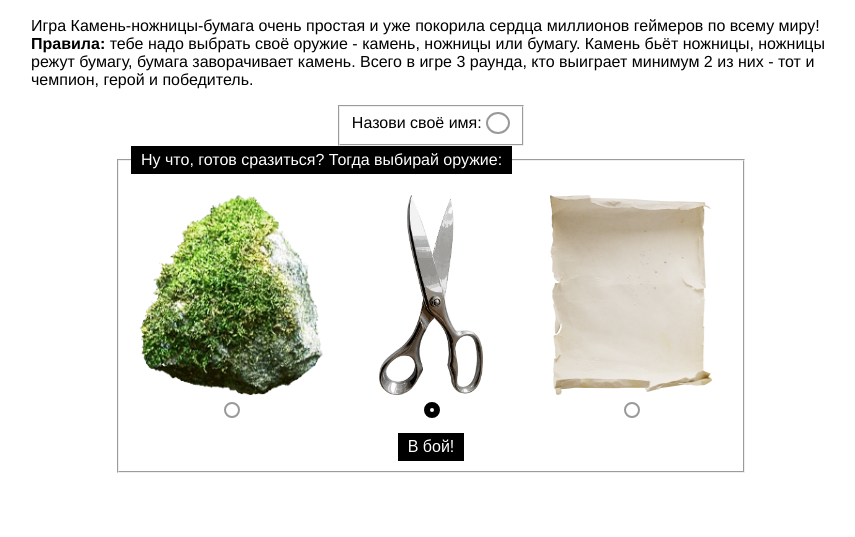
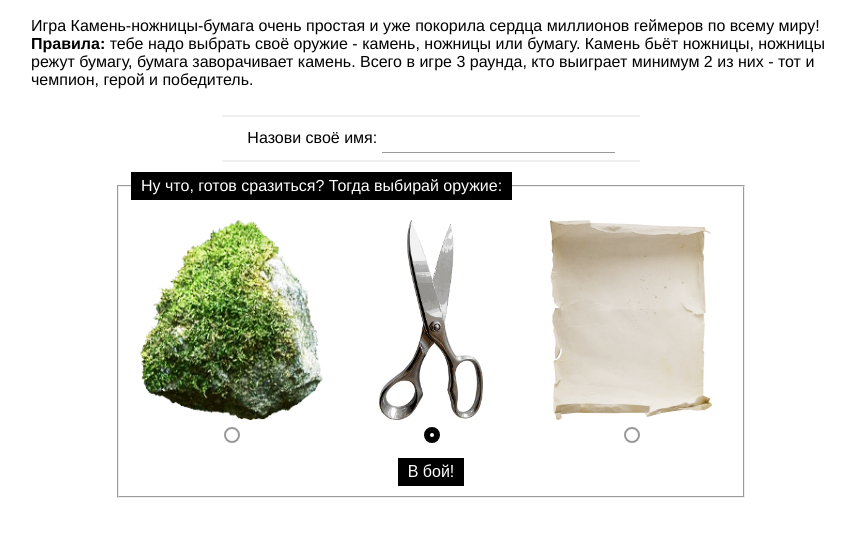
Before and after one commit to Iogsotot/rock-scissors-paper, a plain HTML site: page index.html in a window 1280 px wide. Shown: the part 89-626 px from the top of the page, without its empty margins (209-1064 px from the left). Drawn offline with Linux system fonts and the light colour scheme.

Commit message:
add CSS for player's name & fix CSS for round result header and options

```diff
--- a/style.css
+++ b/style.css
@@ -22,6 +22,26 @@ html {
 
   fieldset {
     margin: 0;
+  }
+
+  .player-name-field {
+    border-style: double;
+    border-left: none;
+    border-right: none;
+
+    padding: 7px 25px;
+    margin-bottom: 10px;
+    margin-top: 10px;
+  }
+
+  .player-name-input {
+    border: none;
+    border-bottom: 1px solid #999;
+
+    font-size: 16px;
+    font-weight: bolder;
+
+    padding: 5px 7px;
   }
 
   .rock {
@@ -49,7 +69,7 @@ html {
       margin-bottom: 15px;
   }
 
-  input {
+  input[type="radio"] {
     -webkit-appearance: none;
     -moz-appearance: none;
     appearance: none;
@@ -63,7 +83,7 @@ html {
     outline: none;
   }
 
-  input:checked {
+  input[type="radio"]:checked {
     border: 6px solid black;
   }
 
@@ -131,6 +151,10 @@ html {
     background-color: rgba(0, 0, 0, 0.089);
   }
 
+  .round-result h2 {
+    text-transform: capitalize;
+  }
+
   .round-result h2, .round-result h3 {
     color: rgb(83, 83, 83);
 
```
